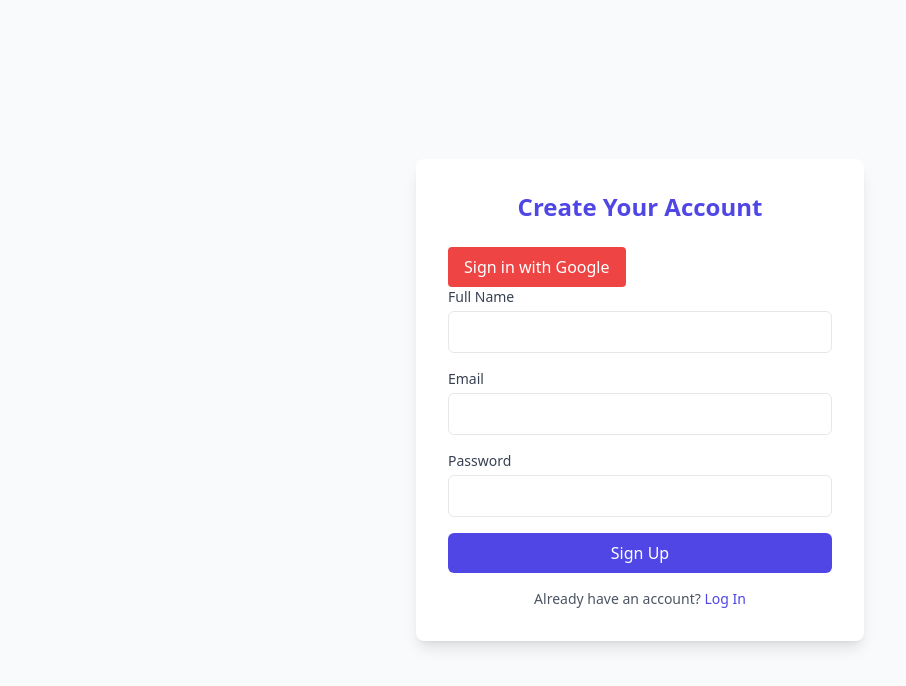
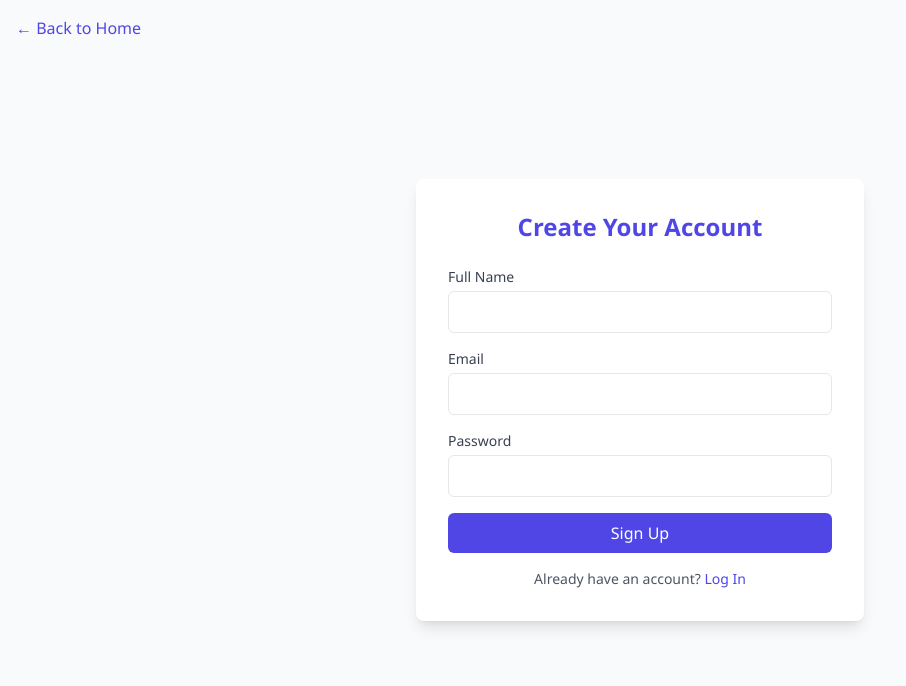
Before and after one commit to HibouDevv/hiboupad, a plain HTML site: page signup.html in a window 1280 px wide. Shown: the whole page, without its empty margins (0-906 px from the left). Drawn offline with nearby package versions, Linux system fonts and the light colour scheme.

Commit message:
Update signup.html

```diff
--- a/signup.html
+++ b/signup.html
@@ -5,12 +5,16 @@
   <meta name="viewport" content="width=device-width, initial-scale=1.0" />
   <title>Sign Up | HibouPad</title>
   <script src="https://cdn.tailwindcss.com"></script>
+  <link rel="stylesheet" href="styles.css" />
 </head>
 <body class="bg-gray-50 flex items-center justify-center min-h-screen">
 
+  <div class="absolute top-4 left-4">
+    <a href="index.html" class="text-indigo-600 hover:underline">← Back to Home</a>
+  </div>
+
   <div class="bg-white shadow-lg rounded-lg p-8 w-full max-w-md">
     <h2 class="text-2xl font-bold text-indigo-600 mb-6 text-center">Create Your Account</h2>
-    <button onclick="signInWithGoogle()" class="bg-red-500 text-white px-4 py-2 rounded">Sign in with Google</button>
     <form id="signupForm" class="space-y-4">
       <div>
         <label for="name" class="block text-sm font-medium text-gray-700">Full Name</label>
@@ -41,3 +45,6 @@
   <script src="signup.js" defer></script>
 </body>
 </html>
+  <script src="signup.js" defer></script>
+</body>
+</html>
```
